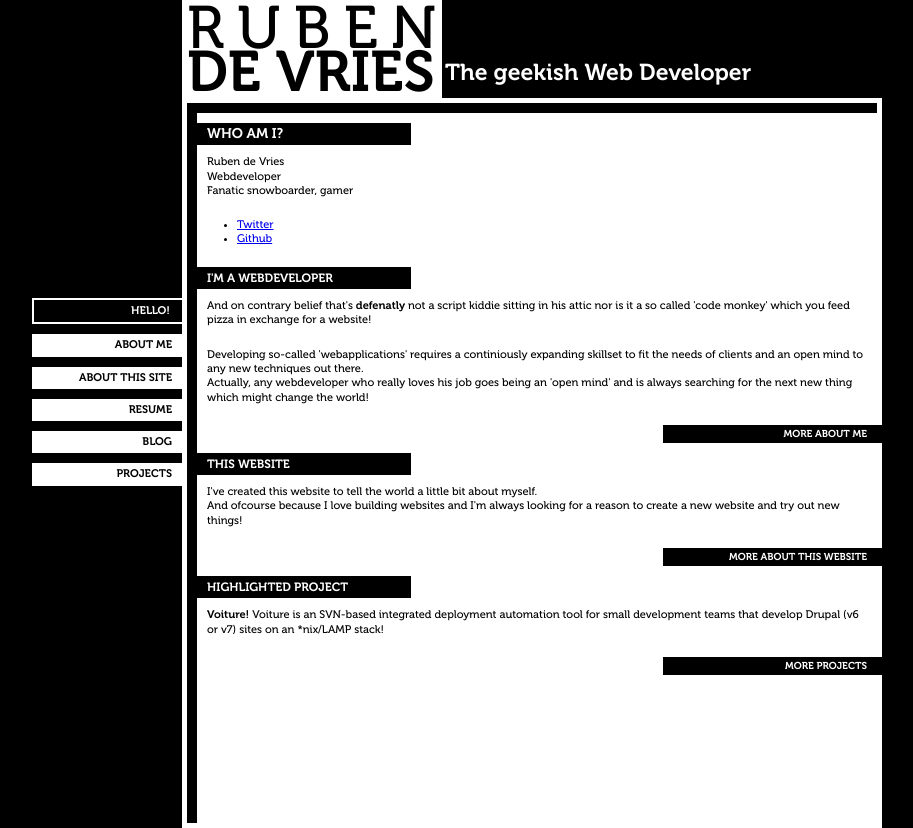
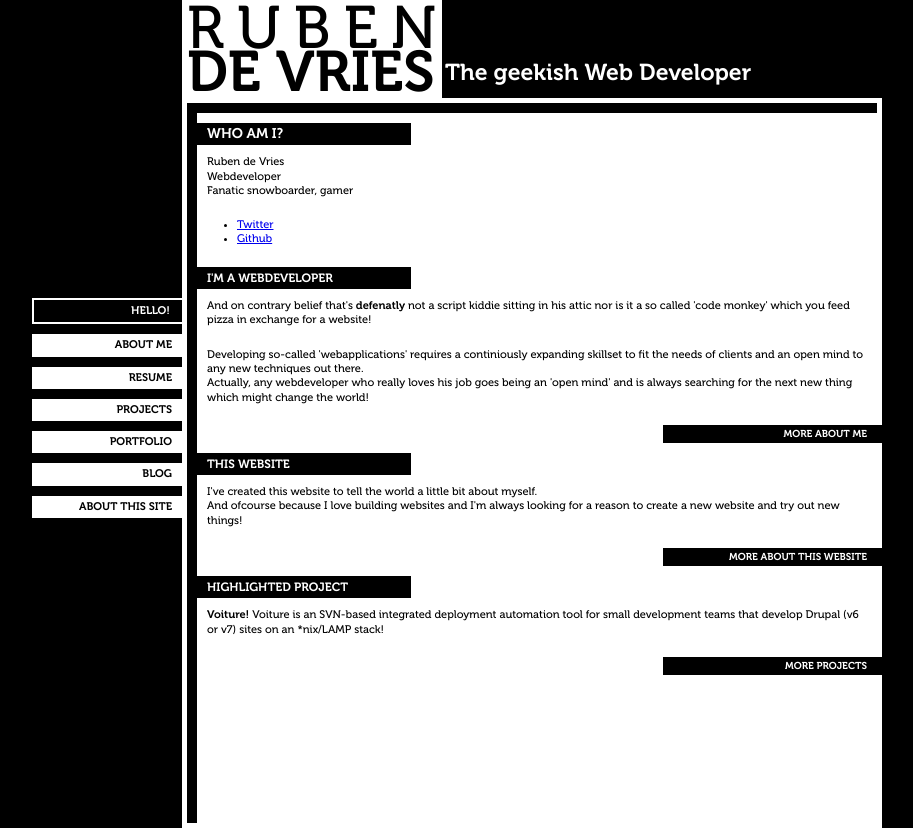
Before and after one commit to rubensayshi/portfolio, a PHP site: page /httpdocs/index.php in a window 1280 px wide. Shown: the whole page, without its empty margins (228-1141 px from the left). Run offline with PHP 8.4, Linux system fonts and the light colour scheme.

Commit message:
added portfolio (placeholder)

```diff
--- a/includes/page.inc.php
+++ b/includes/page.inc.php
@@ -9,21 +9,25 @@ $pages		= array(
 		'page'		=> 'aboutme',
 		'title'		=> 'About Me',
 	),
-	'aboutsite'	=> array(
-		'page'		=> 'aboutsite',
-		'title'		=> 'About This Site',
-	),
 	'resume'	=> array(
 		'page'		=> 'resume',
 		'title'		=> 'Resume',
+	),
+	'projects'	=> array(
+		'page'		=> 'projects',
+		'title'		=> 'Projects',
+	),
+	'portfolio'	=> array(
+		'page'		=> 'portfolio',
+		'title'		=> 'Portfolio',
 	),
 	'blog'		=> array(
 		'page'		=> 'blog',
 		'title'		=> 'Blog',
 	),
-	'projects'	=> array(
-		'page'		=> 'projects',
-		'title'		=> 'Projects',
+	'aboutsite'	=> array(
+		'page'		=> 'aboutsite',
+		'title'		=> 'About This Site',
 	),
 );
 
--- /dev/null
+++ b/pages/portfolio.php
@@ -0,0 +1 @@
+<p>projects should go here</p>
```
